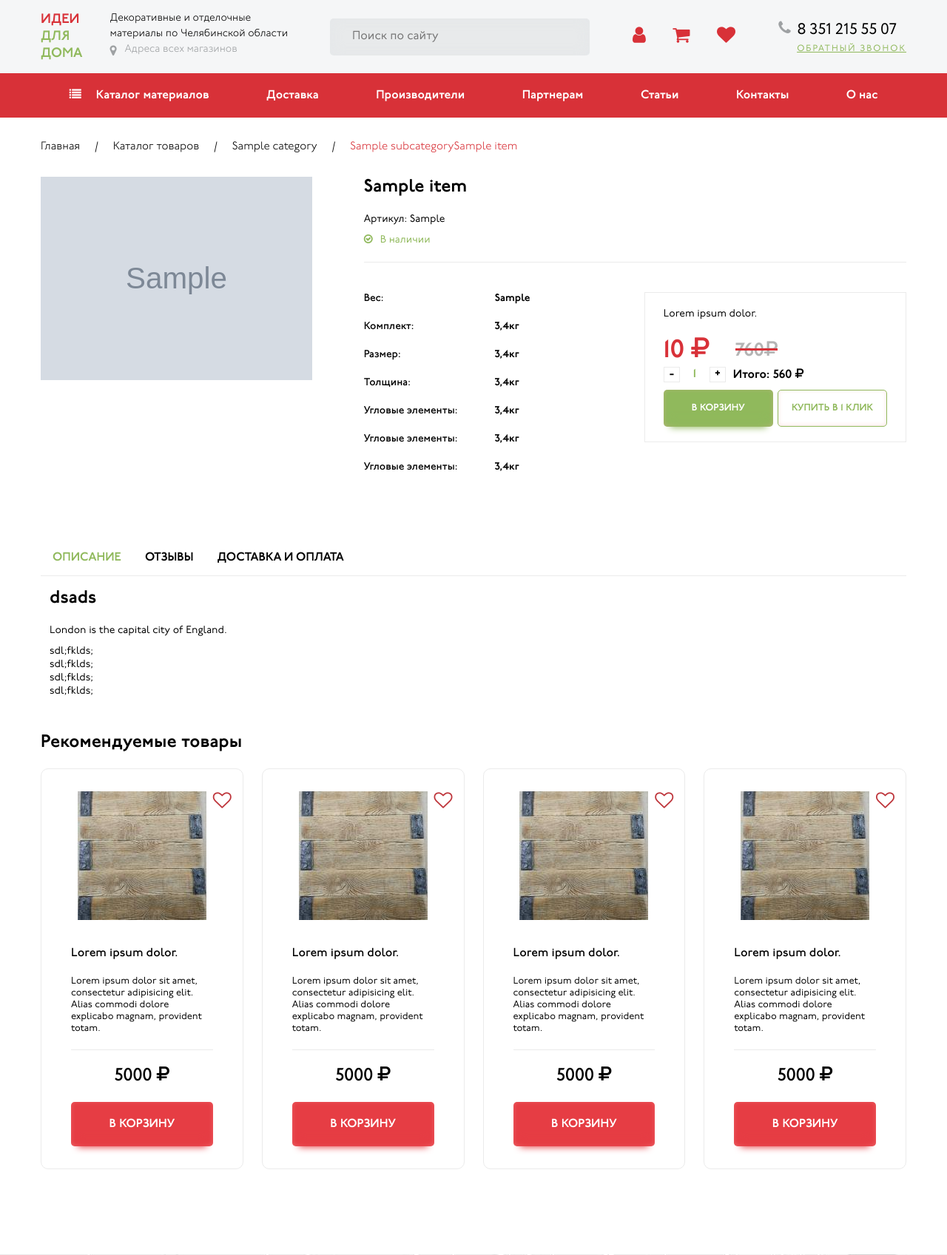
After one commit to skiboorg/ideaHome, a Django app: a page that uses templates/basic.html in a window 1280 px wide. The commit adds this page. Shown: the top 1697 px of the page at 74% size. Run offline with Django 3.2, Linux system fonts and the light colour scheme; tables that the repository leaves empty hold one stand-in row (values such as "Sample post"); grey boxes marked "Sample" are stand-in pictures; some libraries are stand-ins or nearby versions.

Commit message:
new styles

```diff
--- a/page/urls.py
+++ b/page/urls.py
@@ -21,6 +21,8 @@ from . import views
 urlpatterns = [
     path('', views.index, name='index'),
     path('category/<category_slug>/', views.category, name='category'),
+    path('category/<category_slug>/<subcategory_slug>/<item_slug>', views.item_page, name='item_page'),
+
     # path('subcategory/<subcat_slug>/', views.subcategory, name='subcategory'),
 
 
--- a/page/views.py
+++ b/page/views.py
@@ -1,4 +1,4 @@
-from django.shortcuts import render
+from django.shortcuts import render, get_object_or_404
 from item.models import *
 
 def index(request):
@@ -14,3 +14,10 @@ def category(request, category_slug):
     print(items)
     print(manufactors)
     return render(request, 'page/category.html', locals())
+
+def item_page(request,category_slug,subcategory_slug,item_slug):
+    category = get_object_or_404(Category, name_slug=category_slug)
+    subcategory = get_object_or_404(SubCategory, name_slug=subcategory_slug)
+    print(subcategory.name)
+    item = get_object_or_404(Item, name_slug=item_slug)
+    return render(request, 'page/item.html', locals())
--- a/templates/basic.html
+++ b/templates/basic.html
@@ -8,6 +8,7 @@
     <title>index</title>
     <link rel="stylesheet" href="https://cdnjs.cloudflare.com/ajax/libs/tiny-slider/2.9.2/tiny-slider.css">
     <link rel="stylesheet" href="{% static 'css/font-awesome.css' %}">
+     <link rel="stylesheet" href="{% static 'css/glightbox.min.css' %}">
     <link rel="stylesheet" href="{% static 'css/style.css' %}">
 </head>
 <body>
--- /dev/null
+++ b/templates/page/item.html
@@ -0,0 +1,238 @@
+{% extends 'basic.html' %}
+{% load static %}
+{% block content %}
+
+   <div class="main">
+    <div class="breadcrumbs">
+        <div class="container ">
+            <ul>
+                <li><a href="/">Главная</a></li>
+                <li><a href="#">Каталог товаров</a></li>
+                <li><a href="{% url 'category' category.name_slug %}">{{ category.name }}</a></li>
+{#                <li><a href="{% url 'category' category.name_slug %}">{{ subcategory.name }}</a></li>#}
+                <li><span>{{ subcategory.name }}</span></li>
+                <li><span>{{ item.name }}</span></li>
+            </ul>
+        </div>
+    </div>
+    <section class="item">
+        <div class="container">
+            <div class="item-wrapper">
+                <div class="item-image">
+                    <ul class="item-image-list">
+                        <li class="item-image-list-item">
+                            <div class="inner">
+                                <a href="{{ item.get_full_image }}" class="glightbox">
+                                    <img src="{{ item.get_full_image }}">
+                                </a>
+                            </div>
+                        </li>
+{#                        <li class="item-image-list-item thumb">#}
+{#                            <div class="inner">#}
+{#                                <a href="http://placehold.it/230" class="glightbox">#}
+{#                                    <img src="http://placehold.it/50">#}
+{#                                </a>#}
+{#                            </div>#}
+{#                        </li>#}
+{#                        <li class="item-image-list-item thumb">#}
+{#                            <div class="inner">#}
+{#                                <a href="http://placehold.it/240" class="glightbox">#}
+{#                                    <img src="http://placehold.it/50">#}
+{#                                </a>#}
+{#                            </div>#}
+{#                        </li>#}
+{#                        <li class="item-image-list-item not-visible">#}
+{#                            <div class="inner">#}
+{#                                <a href="http://placehold.it/270" class="glightbox">#}
+{#                                    <img src="http://placehold.it/200">#}
+{#                                </a>#}
+{#                            </div>#}
+{#                        </li>#}
+{#                        <li class="item-image-list-item not-visible">#}
+{#                            <div class="inner">#}
+{#                                <a href="http://placehold.it/260" class="glightbox">#}
+{#                                    <img src="http://placehold.it/200">#}
+{#                                </a>#}
+{#                            </div>#}
+{#                        </li>#}
+{#                        <li class="item-image-list-item not-visible">#}
+{#                            <div class="inner">#}
+{#                                <a href="http://placehold.it/250" class="glightbox">#}
+{#                                    <img src="http://placehold.it/200">#}
+{#                                </a>#}
+{#                            </div>#}
+{#                        </li>#}
+                    </ul>
+                </div><!--//item-image-->
+                <div class="item-info">
+                    <h1>{{ item.name }}</h1>
+                    <p class="item-info-articul">Артикул: {{ item.article }}</p>
+                    {% if item.is_present %}
+                    <p class="item-info-presence present">В наличии</p>
+                    {% else %}
+                         <p class="item-info-presence not-present">Нет наличии</p>
+                    {% endif %}
+
+                    <div class="item-info-group">
+                        <ul class="item-info-attributes">
+
+                            <li class="item-info-attributes-item"><p>Вес:</p><span>{{ item.weight }}</span></li>
+                            <li class="item-info-attributes-item"><p>Комплект:</p><span>3,4кг</span></li>
+                            <li class="item-info-attributes-item"><p>Размер:</p><span>3,4кг</span></li>
+                            <li class="item-info-attributes-item"><p>Толщина:</p><span>3,4кг</span></li>
+                            <li class="item-info-attributes-item"><p>Угловые элементы:</p><span>3,4кг</span></li>
+                            <li class="item-info-attributes-item"><p>Угловые элементы:</p><span>3,4кг</span></li>
+                            <li class="item-info-attributes-item"><p>Угловые элементы:</p><span>3,4кг</span></li>
+
+                        </ul>
+                        <div class="item-info-price">
+                            <p class="item-info-price-delivery">Lorem ipsum dolor.</p>
+                            <div class="item-info-price-wrapper">
+                                <p class="current-price"><span id="current_price">{{ item.price }}</span> <i class="fa fa-rub"></i></p>
+                                <p class="old-price">760 <i class="fa fa-rub"></i></p>
+                            </div>
+                            <div class="item-info-price-quantity">
+                                <p onclick="delQt()">-</p><input id="quantity" readonly type="number" value="1" min="1"><p class="mr-10" onclick="addQt()">+</p>
+                                <span>Итого: <span id="total_price">560</span> <i class="fa fa-rub"></i></span>
+                            </div>
+                            <div class="item-info-price-buttons">
+                                <span class="btn btn-green">в корзину</span>
+                                <span class="btn btn-outline">купить в 1 клик</span>
+                            </div>
+
+
+                        </div>
+                    </div>
+                 </div><!--//item-info-->
+
+            </div><!--//item-wrapper-->
+            <div class="item-tabs">
+                <div class="tab">
+                    <button id="defaultOpen" class="tablinks" onclick="openTab(event, 'description')">Описание</button>
+                    <button class="tablinks" onclick="openTab(event, 'feedback')">Отзывы</button>
+                    <button class="tablinks" onclick="openTab(event, 'delivery')">Доставка и оплата</button>
+                </div>
+
+                <div id="description" class="tabcontent">
+                    <h3>dsads</h3>
+                    <p>London is the capital city of England.</p>
+                    <ul>
+                        <li>sdl;fklds;</li>
+                        <li>sdl;fklds;</li>
+                        <li>sdl;fklds;</li>
+                        <li>sdl;fklds;</li>
+                    </ul>
+                </div>
+
+                <div id="feedback" class="tabcontent">
+
+                    <p>Paris is the capital of France.</p>
+                </div>
+
+                <div id="delivery" class="tabcontent">
+
+                    <p>Tokyo is the capital of Japan.</p>
+                </div>
+
+            </div><!--//item-tabs-->
+
+            <div class="recent-items">
+                <h3>Рекомендуемые товары</h3>
+                   <div class="catalog-items-list">
+                        <div class="catalog-item">
+                            <a href="#" class="catalog-item-fav-btn "><i class="fa fa-heart-o"></i></a>
+                            <a class="catalog-item-image" href="#">
+                              <img src="img/item-temp.jpg" alt="">
+                            </a>
+                            <a class="catalog-item-info" href="#">
+                                <p>Lorem ipsum dolor.</p>
+                                <span>Lorem ipsum dolor sit amet, consectetur adipisicing elit. Alias commodi dolore explicabo magnam, provident totam.</span>
+                            </a>
+                            <p class="catalog-item-price">5000 <i class="fa fa-rub"></i></p>
+                            <a href="#" class="btn catalog-item-btn">в корзину</a>
+                        </div><!--//catalog-item-->
+                         <div class="catalog-item">
+                            <a href="#" class="catalog-item-fav-btn "><i class="fa fa-heart-o"></i></a>
+                            <a class="catalog-item-image" href="#">
+                              <img src="img/item-temp.jpg" alt="">
+                            </a>
+                            <a class="catalog-item-info" href="#">
+                                <p>Lorem ipsum dolor.</p>
+                                <span>Lorem ipsum dolor sit amet, consectetur adipisicing elit. Alias commodi dolore explicabo magnam, provident totam.</span>
+                            </a>
+                            <p class="catalog-item-price">5000 <i class="fa fa-rub"></i></p>
+                            <a href="#" class="btn catalog-item-btn">в корзину</a>
+                        </div><!--//catalog-item-->
+                         <div class="catalog-item">
+                            <a href="#" class="catalog-item-fav-btn "><i class="fa fa-heart-o"></i></a>
+                            <a class="catalog-item-image" href="#">
+                              <img src="img/item-temp.jpg" alt="">
+                            </a>
+                            <a class="catalog-item-info" href="#">
+                                <p>Lorem ipsum dolor.</p>
+                                <span>Lorem ipsum dolor sit amet, consectetur adipisicing elit. Alias commodi dolore explicabo magnam, provident totam.</span>
+                            </a>
+                            <p class="catalog-item-price">5000 <i class="fa fa-rub"></i></p>
+                            <a href="#" class="btn catalog-item-btn">в корзину</a>
+                        </div><!--//catalog-item-->
+                         <div class="catalog-item">
+                            <a href="#" class="catalog-item-fav-btn "><i class="fa fa-heart-o"></i></a>
+                            <a class="catalog-item-image" href="#">
+                              <img src="img/item-temp.jpg" alt="">
+                            </a>
+                            <a class="catalog-item-info" href="#">
+                                <p>Lorem ipsum dolor.</p>
+                                <span>Lorem ipsum dolor sit amet, consectetur adipisicing elit. Alias commodi dolore explicabo magnam, provident totam.</span>
+                            </a>
+                            <p class="catalog-item-price">5000 <i class="fa fa-rub"></i></p>
+                            <a href="#" class="btn catalog-item-btn">в корзину</a>
+                        </div><!--//catalog-item-->
+                    </div><!--//catalog-items-list-->
+            </div>
+
+
+        </div><!--//container-->
+    </section><!--//item-->
+</div><!--//main-->
+<script src="{% static 'js/glightbox.min.js' %}"></script>
+<script>
+    let lightbox = GLightbox({
+        loop: true
+    });
+
+    let quantityInput = document.getElementById('quantity'),
+        currentPrice =document.getElementById('current_price').innerText,
+        totalPrice =document.getElementById('total_price')
+
+    function addQt(){
+        quantityInput.value = parseInt(quantityInput.value) + 1
+        calculate()
+    }
+    function delQt(){
+        if (quantityInput.value > 1){
+            quantityInput.value = parseInt(quantityInput.value) - 1
+            calculate()
+        }
+    }
+    function calculate() {
+        totalPrice.innerText = parseInt(currentPrice) * parseInt(quantityInput.value)
+    }
+</script>
+<script>
+function openTab(evt, tab) {
+  var i, tabcontent, tablinks;
+  tabcontent = document.getElementsByClassName("tabcontent");
+  for (i = 0; i < tabcontent.length; i++) {
+    tabcontent[i].style.display = "none";
+  }
+  tablinks = document.getElementsByClassName("tablinks");
+  for (i = 0; i < tablinks.length; i++) {
+    tablinks[i].className = tablinks[i].className.replace(" tab-active", "");
+  }
+  document.getElementById(tab).style.display = "block";
+  evt.currentTarget.className += " tab-active";
+}
+document.getElementById("defaultOpen").click();
+</script>
+
+{% endblock %}
```
Also changed, not shown: item/models.py (+7 -4 lines), templates/page/category.html (+5 -4 lines), static/img/about1.png, static/img/about2.png, static/img/about3.png, static/img/about4.png.
